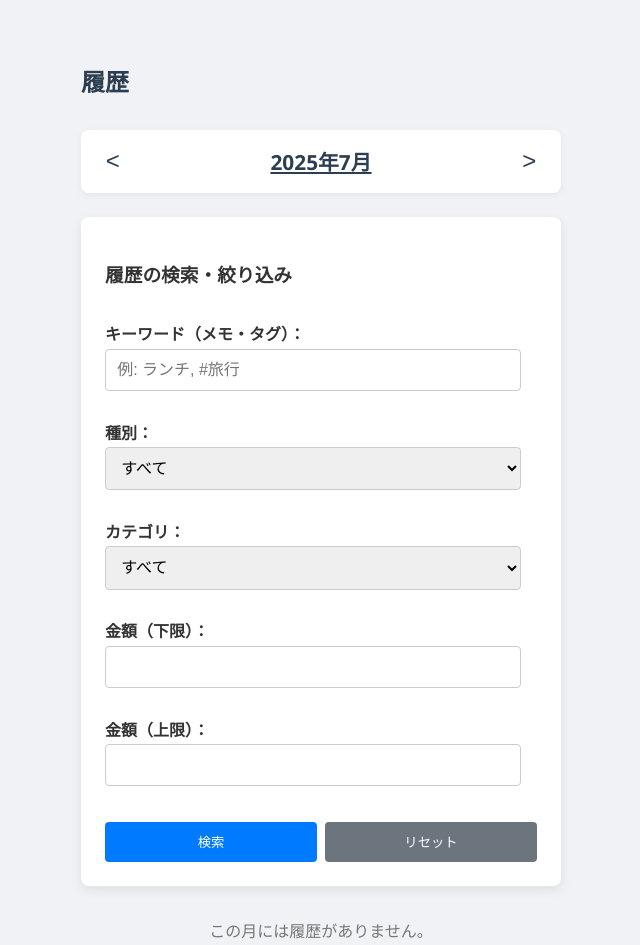
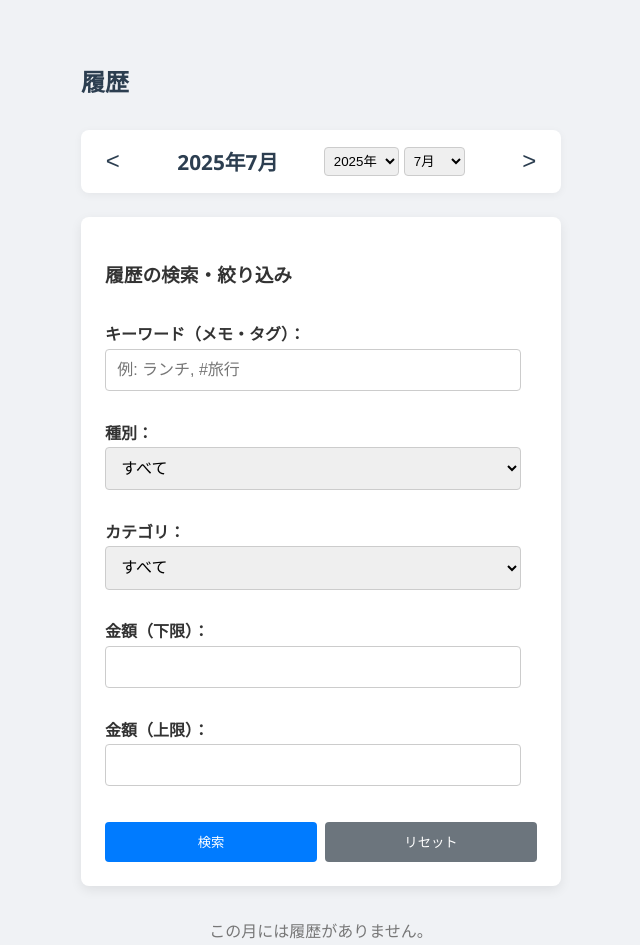
Before and after one commit to tomoki3520/kakeibo-app, a plain HTML site: page index.html in a window 1280 px wide. Shown: the part 2690-3635 px from the top of the page, without its empty margins (319-959 px from the left). Drawn offline with nearby package versions, Linux system fonts and the light colour scheme.

Commit message:
Update index.html

```diff
--- a/index.html
+++ b/index.html
@@ -510,6 +510,7 @@
     </label>
     <button type="button" id="importCsvBtn">CSVをインポート</button>
   </div>
+
   <h2 id="budget-section-h2">予算設定</h2>
   <div class="budget-section">
     <h3>月間予算を設定</h3>
@@ -552,6 +553,10 @@
   <div class="month-navigation">
     <button id="prevMonth">&lt;</button>
     <span id="currentMonthDisplay" class="month-display"></span>
+    <div style="display: flex; gap: 5px;">
+        <select id="selectYear" style="padding: 5px; border-radius: 4px; border: 1px solid #ccc;"></select>
+        <select id="selectMonth" style="padding: 5px; border-radius: 4px; border: 1px solid #ccc;"></select>
+    </div>
     <button id="nextMonth">&gt;</button>
   </div>
 
@@ -670,9 +675,12 @@
     const myChartCanvas = document.getElementById("myChart");
     const exportCsvBtn = document.getElementById("exportCsvBtn");
 
-    // ここから追加
     const csvFileInput = document.getElementById("csvFileInput");
     const importCsvBtn = document.getElementById("importCsvBtn");
+
+    // ここから追加
+    const selectYear = document.getElementById("selectYear");
+    const selectMonth = document.getElementById("selectMonth");
     // ここまで追加
 
     // 固定支出関連のDOM要素
@@ -709,7 +717,7 @@
         "税金・年金", "その他"
       ],
       "収入": [
-        "給与", "副業", "お小遣い", "配当・投資", "賞与", "その他" // ここに「賞与」を追加
+        "給与", "副業", "お小遣い", "配当・投資", "賞与", "その他"
       ]
     };
 
@@ -1036,30 +1044,66 @@
       const month = currentMonth.getMonth() + 1; // getMonth()は0から始まるため+1
       currentMonthDisplay.textContent = `${year}年${month}月`;
 
-      // 月表示部分をクリック可能にする
-      currentMonthDisplay.style.cursor = 'pointer';
-      currentMonthDisplay.style.textDecoration = 'underline';
-    }
-
-    // ここから追加
-    // 月表示をクリックしたら履歴セクションにスクロールするイベントリスナー
-    currentMonthDisplay.addEventListener('click', () => {
-        const historySection = document.getElementById('history-section-h2'); // 履歴の見出しH2
-        if (historySection) {
-            historySection.scrollIntoView({ behavior: 'smooth', block: 'start' });
-        }
-    });
-    // ここまで追加
+      // ドロップダウンを現在の月に合わせる
+      selectYear.value = year;
+      selectMonth.value = month;
+    }
 
     prevMonthBtn.addEventListener("click", async () => {
       currentMonth.setMonth(currentMonth.getMonth() - 1);
       await loadAndDisplayData();
+      updateMonthDropdowns(); // ドロップダウンも更新
     });
 
     nextMonthBtn.addEventListener("click", async () => {
       currentMonth.setMonth(currentMonth.getMonth() + 1);
       await loadAndDisplayData();
+      updateMonthDropdowns(); // ドロップダウンも更新
     });
+
+    // ここから追加
+    // ドロップダウンリストに年と月を生成する関数
+    async function populateMonthDropdowns() {
+        // 現在から過去5年、未来1年分の年を選択肢に入れる
+        const currentYear = new Date().getFullYear();
+        for (let i = currentYear - 5; i <= currentYear + 1; i++) {
+            const option = document.createElement('option');
+            option.value = i;
+            option.textContent = `${i}年`;
+            selectYear.appendChild(option);
+        }
+
+        // 1月から12月までを選択肢に入れる
+        for (let i = 1; i <= 12; i++) {
+            const option = document.createElement('option');
+            option.value = i;
+            option.textContent = `${i}月`;
+            selectMonth.appendChild(option);
+        }
+
+        // 初期表示を現在の月に合わせる
+        updateMonthDropdowns();
+
+        // ドロップダウンが変更されたときのイベントリスナー
+        selectYear.addEventListener('change', async () => {
+            currentMonth.setFullYear(parseInt(selectYear.value));
+            await loadAndDisplayData();
+            updateMonthDisplay(); // 月表示（2025年7月）を更新
+        });
+
+        selectMonth.addEventListener('change', async () => {
+            currentMonth.setMonth(parseInt(selectMonth.value) - 1); // getMonth()は0始まりのため-1
+            await loadAndDisplayData();
+            updateMonthDisplay(); // 月表示（2025年7月）を更新
+        });
+    }
+
+    // ドロップダウンの選択をcurrentMonthに合わせる関数
+    function updateMonthDropdowns() {
+        selectYear.value = currentMonth.getFullYear();
+        selectMonth.value = currentMonth.getMonth() + 1;
+    }
+    // ここまで追加
 
     function updateSummary(data) {
       let totalIncome = 0;
@@ -1277,7 +1321,6 @@
         }
     });
 
-    // ここから追加
     importCsvBtn.addEventListener('click', () => {
         const file = csvFileInput.files[0];
         if (!file) {
@@ -1361,7 +1404,6 @@
             }
         }
     }
-    // ここまで追加
 
     // 固定支出の機能
     /**
@@ -1745,6 +1787,7 @@
       await renderBudgetList();
       await loadAndDisplayData();
       updateCharts(await filterAndSortMonthlyData());
+      await populateMonthDropdowns(); // ドロップダウンを初期化
     }
 
     // ページロード時に初期化
```
